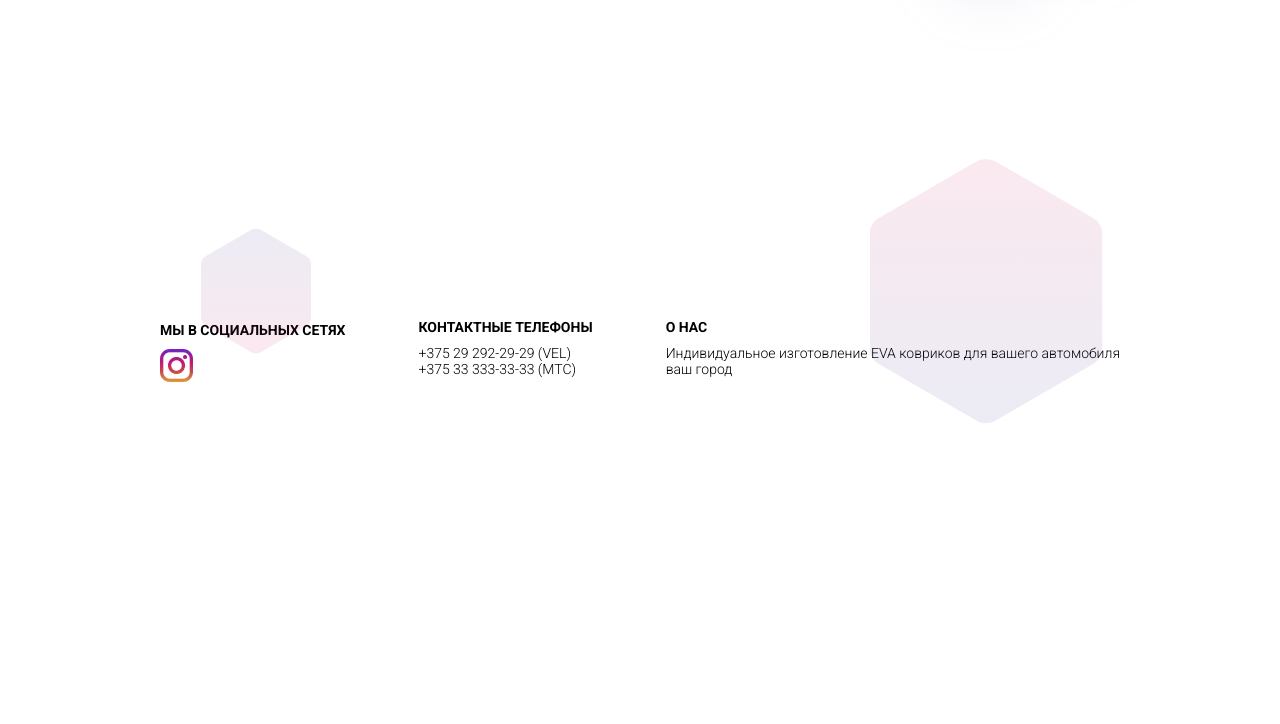
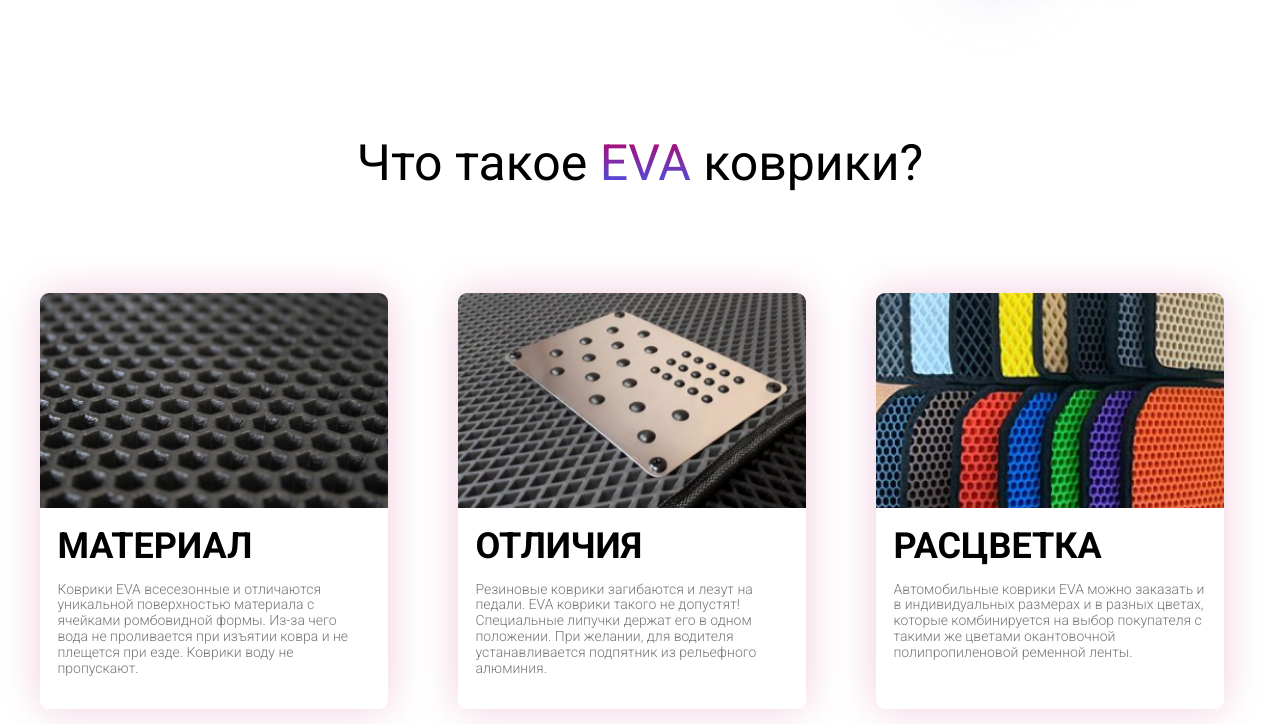
Before and after one commit to NastasiaMitsina/Evarugs, a plain HTML site: page index.html in a window 1280 px wide. Shown: the part 740-1464 px from the top of the page. Before the commit the page ends 1208 px from the top, so only its background shows below. Drawn offline with Linux system fonts and the light colour scheme.

Commit message:
create block with cards

```diff
--- a/css/style.css
+++ b/css/style.css
@@ -21,6 +21,16 @@ ul {
 
 ul > li {
     list-style: none;
+}
+
+h1,
+h2,
+h3,
+h4,
+h5,
+h6 {
+    padding: 0;
+    margin: 0;
 }
 
 .container {
@@ -132,7 +142,6 @@ ul > li {
     font-weight: 900;
     font-size: 5rem;
     line-height: 118%;
-    margin: 0;
 }
 
 .main-display__subheader {
@@ -170,6 +179,64 @@ ul > li {
     justify-content: space-between;
     align-items: center;
     padding: 17.2rem 12rem 8.4rem 12rem;
+}
+
+.about__items {
+    /* display: flex;
+    justify-content: space-between; */
+    display: grid;
+    grid-template-columns: repeat(3, 29%);
+    gap: 0 7rem;
+}
+
+.about__item {
+    /* width: 29%; */
+    box-shadow: 0 0 40px rgba(184, 0, 95, 0.2);
+    border-radius: .9rem;
+    overflow: hidden;
+}
+
+.about__header {
+    margin-bottom: 10rem;
+    font-weight: 400;
+    font-size: 5rem;
+    line-height: 118%;
+    text-align: center;
+}
+
+/* Окрасить текст в линейный градиент */
+
+.about__header span {
+    background: linear-gradient(180deg, rgb(185, 1, 96), rgb(61, 91, 245));
+    -webkit-background-clip: text;
+    -webkit-text-fill-color: transparent;
+}
+
+.about__item-img {
+    width: 100%;
+    height: 21.5rem;
+}
+
+.about__item-img img {
+    object-fit: cover;
+}
+
+.about__item-description {
+    background: #FFFFFF;
+    padding: 5%;
+}
+
+.about__item-header {
+    font-weight: bold;
+    font-size: 3.6rem;
+    line-height: 117%;
+}
+
+.about__item-text {
+    color: #767676;
+    font-weight: 300;
+    font-size: 1.4rem;
+    line-height: 114%;
 }
 
 .footer__wrap li {
--- a/index.html
+++ b/index.html
@@ -6,7 +6,7 @@
         <meta name="viewport" content="width=device-width, initial-scale=1.0">
         <link rel="preconnect" href="https://fonts.googleapis.com">
         <link rel="preconnect" href="https://fonts.gstatic.com" crossorigin>
-        <link href="https://fonts.googleapis.com/css2?family=Roboto:ital,wght@0,300;0,500;0,700;0,900;1,900&display=swap" rel="stylesheet">
+        <link href="https://fonts.googleapis.com/css2?family=Roboto:ital,wght@0,300;0,400;0,500;0,700;0,900;1,900&display=swap" rel="stylesheet">
         <link rel="stylesheet" href="css/normalize.css">
         <link rel="stylesheet" href="css/style.css">
         <title>Evarugs в вашем городе</title>
@@ -70,6 +70,43 @@
             </div>
         </div>
 
+        <div class="about">
+            <div class="container">
+                <div class="about__wrap">
+                    <h2 class="about__header">Что такое <span>EVA</span> коврики?</h2>
+                </div>
+                <div class="about__items">
+                    <div class="about__item">
+                        <div class="about__item-img">
+                            <img src="img/material.jpg" alt="photo">
+                        </div>
+                        <div class="about__item-description">
+                            <h3 class="about__item-header">МАТЕРИАЛ</h3>
+                            <p class="about__item-text">Коврики EVA всесезонные и отличаются уникальной поверхностью материала с ячейками ромбовидной формы. Из-за чего вода не проливается при изъятии ковра и не плещется при езде. Коврики воду не пропускают.</p>
+                        </div>
+                    </div>
+                    <div class="about__item">
+                        <div class="about__item-img">
+                            <img src="img/differences.jpg" alt="photo">
+                        </div>
+                        <div class="about__item-description">
+                            <h3 class="about__item-header">ОТЛИЧИЯ</h3>
+                            <p class="about__item-text">Резиновые коврики загибаются и лезут на педали. EVA коврики такого не допустят! Специальные липучки держат его в одном положении. При желании, для водителя устанавливается подпятник из рельефного алюминия.</p>
+                        </div>
+                    </div>
+                    <div class="about__item">
+                        <div class="about__item-img">
+                            <img src="img/color.jpg" alt="photo">
+                        </div>
+                        <div class="about__item-description">
+                            <h3 class="about__item-header">РАСЦВЕТКА</h3>
+                            <p class="about__item-text">Автомобильные коврики EVA можно заказать и в индивидуальных размерах и в разных цветах, которые комбинируется на выбор покупателя с такими же цветами окантовочной полипропиленовой ременной ленты.</p>
+                        </div>
+                    </div>
+                </div>
+            </div>
+        </div>
+
         <div class="footer">
             <div class="container">
                 <div class="footer__wrap">
```
Also changed, not shown: img/color.jpg (added), img/differences.jpg (added), img/material.jpg (added).
